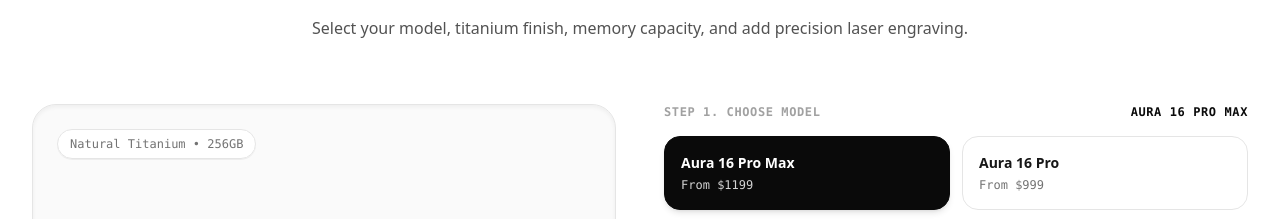
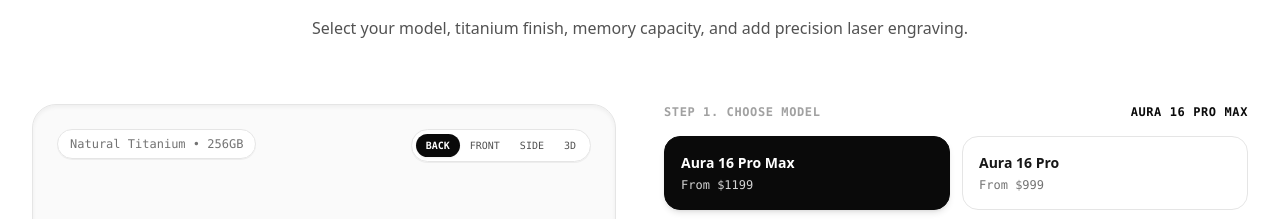
Before and after one commit to Dhaja-W/Aura-Mobile, a React (Vite) app: page / in a window 1280 px wide. Shown: the part 2643-2862 px from the top of the page. Built offline with nearby package versions, Linux system fonts and the light colour scheme.

Commit message:
Add 3D angle view switcher to Configurator and finalize cart wiring

```diff
--- a/src/components/Configurator.tsx
+++ b/src/components/Configurator.tsx
@@ -21,6 +21,18 @@
   const [hasAuraCare, setHasAuraCare] = useState<boolean>(false);
   const [tradeInValue, setTradeInValue] = useState<number>(0);
   const [isAdded, setIsAdded] = useState<boolean>(false);
+
+  // 3D Angle Switcher State
+  const [selectedAngle, setSelectedAngle] = useState<'3D' | 'front' | 'back' | 'side'>('back');
+
+  const getImageForAngle = () => {
+    switch (selectedAngle) {
+      case '3D': return selectedFinish.imageAngle3D;
+      case 'front': return selectedFinish.imageAngleFront || selectedFinish.imageAngle3D;
+      case 'side': return selectedFinish.imageAngleSide || selectedFinish.imageAngle3D;
+      case 'back': default: return selectedFinish.imageAngleBack;
+    }
+  };
 
   // Storage price delta
   const storageOpt = selectedModel.storageOptions.find((s) => s.size === selectedStorage) || selectedModel.storageOptions[0];
@@ -94,10 +106,27 @@
                 <span>{selectedFinish.name}</span> • <span>{selectedStorage}</span>
               </div>
 
+              {/* Angle Switcher Tabs (Top Right inside preview) */}
+              <div className="absolute top-6 right-6 flex items-center bg-white/90 border border-neutral-200 p-1 rounded-full shadow-2xs backdrop-blur-md z-10">
+                {(['back', 'front', 'side', '3D'] as const).map((angle) => (
+                  <button
+                    key={angle}
+                    onClick={() => setSelectedAngle(angle)}
+                    className={`px-2.5 py-1 text-[10px] font-mono uppercase rounded-full transition-all cursor-pointer ${
+                      selectedAngle === angle
+                        ? 'bg-neutral-950 text-white font-bold shadow-xs'
+                        : 'text-neutral-600 hover:text-neutral-950'
+                    }`}
+                  >
+                    {angle}
+                  </button>
+                ))}
+              </div>
+
               {/* Product Preview Image */}
               <div className="relative w-full max-w-sm aspect-3/4 flex items-center justify-center my-4">
                 <img
-                  src={selectedFinish.imageAngleBack}
+                  src={getImageForAngle()}
                   alt={selectedModel.name}
                   className="max-h-[380px] w-auto object-contain transition-all duration-300 drop-shadow-2xl"
                   referrerPolicy="no-referrer"
@@ -151,7 +180,7 @@
                     <button
                       key={model.id}
                       onClick={() => handleModelChange(model)}
-                      className={`p-4 rounded-2xl border text-left transition-all ${
+                      className={`p-4 rounded-2xl border text-left transition-all cursor-pointer ${
                         isSelected
                           ? 'border-neutral-950 bg-neutral-950 text-white shadow-md'
                           : 'border-neutral-200 bg-white hover:border-neutral-300 text-neutral-900'
@@ -181,7 +210,7 @@
                     <button
                       key={finish.id}
                       onClick={() => setSelectedFinish(finish)}
-                      className={`p-3 rounded-2xl border flex flex-col items-center gap-2 text-center transition-all ${
+                      className={`p-3 rounded-2xl border flex flex-col items-center gap-2 text-center transition-all cursor-pointer ${
                         isSelected
                           ? 'border-neutral-950 bg-neutral-50 shadow-xs'
                           : 'border-neutral-200 hover:border-neutral-300 bg-white'
@@ -213,7 +242,7 @@
                     <button
                       key={opt.size}
                       onClick={() => setSelectedStorage(opt.size)}
-                      className={`p-4 rounded-2xl border text-left transition-all ${
+                      className={`p-4 rounded-2xl border text-left transition-all cursor-pointer ${
                         isSelected
                           ? 'border-neutral-950 bg-neutral-950 text-white shadow-md'
                           : 'border-neutral-200 bg-white hover:border-neutral-300 text-neutral-900'
@@ -266,7 +295,7 @@
               </div>
               <button
                 onClick={() => setHasAuraCare(!hasAuraCare)}
-                className={`w-full p-4 rounded-2xl border text-left transition-all flex items-start gap-4 ${
+                className={`w-full p-4 rounded-2xl border text-left transition-all flex items-start gap-4 cursor-pointer ${
                   hasAuraCare
                     ? 'border-amber-500 bg-amber-50/50 shadow-xs'
                     : 'border-neutral-200 bg-white hover:border-neutral-300'
@@ -302,7 +331,7 @@
                   <button
                     key={credit}
                     onClick={() => setTradeInValue(credit)}
-                    className={`p-2.5 rounded-xl border text-center text-xs font-mono transition-all ${
+                    className={`p-2.5 rounded-xl border text-center text-xs font-mono transition-all cursor-pointer ${
                       tradeInValue === credit
                         ? 'border-emerald-600 bg-emerald-50 text-emerald-950 font-bold'
                         : 'border-neutral-200 bg-white hover:border-neutral-300 text-neutral-700'
--- /dev/null
+++ b/src/context/CartContext.tsx
@@ -0,0 +1,58 @@
+import React, { createContext, useContext, useState } from 'react';
+
+export interface CartItem {
+  id: string;
+  name: string;
+  color: string;
+  storage: string;
+  price: number;
+  quantity: number;
+  image: string;
+}
+
+interface CartContextType {
+  cart: CartItem[];
+  addToCart: (item: CartItem) => void;
+  removeFromCart: (id: string) => void;
+  isCartOpen: boolean;
+  setIsCartOpen: (open: boolean) => void;
+  cartTotal: number;
+}
+
+const CartContext = createContext<CartContextType | undefined>(undefined);
+
+export const CartProvider: React.FC<{ children: React.ReactNode }> = ({ children }) => {
+  const [cart, setCart] = useState<CartItem[]>([]);
+  const [isCartOpen, setIsCartOpen] = useState(false);
+
+  const addToCart = (newItem: CartItem) => {
+    setCart(prev => {
+      const existing = prev.find(item => item.id === newItem.id && item.color === newItem.color && item.storage === newItem.storage);
+      if (existing) {
+        return prev.map(item =>
+          item === existing ? { ...item, quantity: item.quantity + newItem.quantity } : item
+        );
+      }
+      return [...prev, newItem];
+    });
+    setIsCartOpen(true);
+  };
+
+  const removeFromCart = (id: string) => {
+    setCart(prev => prev.filter(item => item.id !== id));
+  };
+
+  const cartTotal = cart.reduce((sum, item) => sum + item.price * item.quantity, 0);
+
+  return (
+    <CartContext.Provider value={{ cart, addToCart, removeFromCart, isCartOpen, setIsCartOpen, cartTotal }}>
+      {children}
+    </CartContext.Provider>
+  );
+};
+
+export const useCart = () => {
+  const context = useContext(CartContext);
+  if (!context) throw new Error('useCart must be used within a CartProvider');
+  return context;
+};
```
